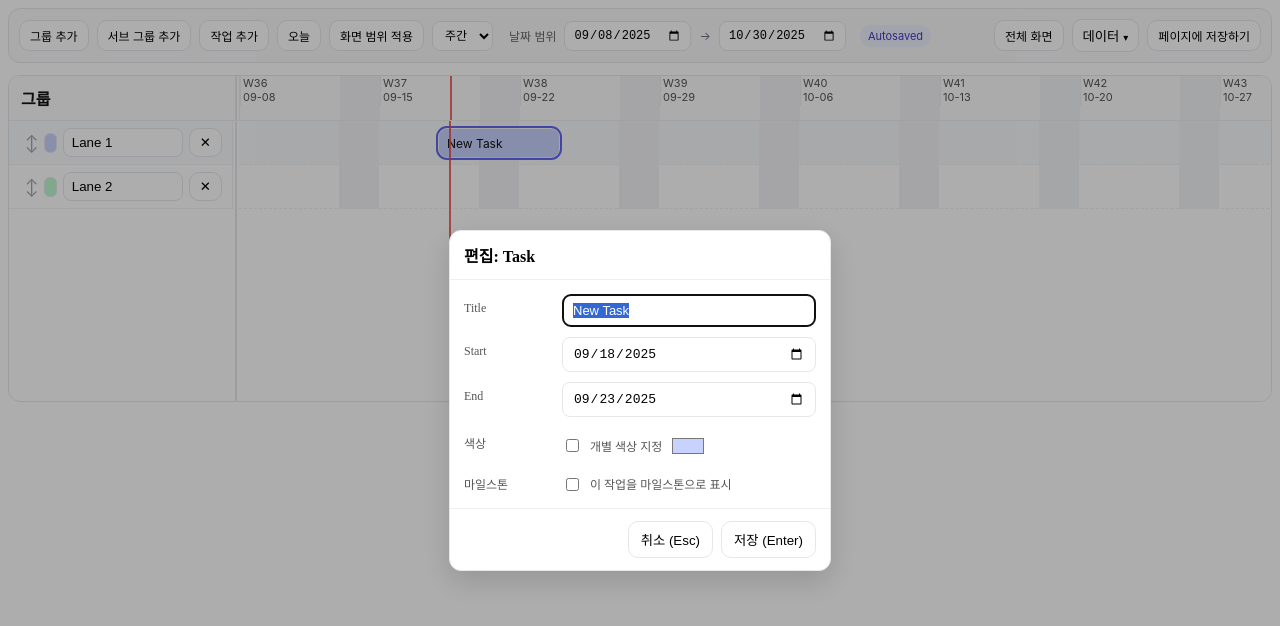
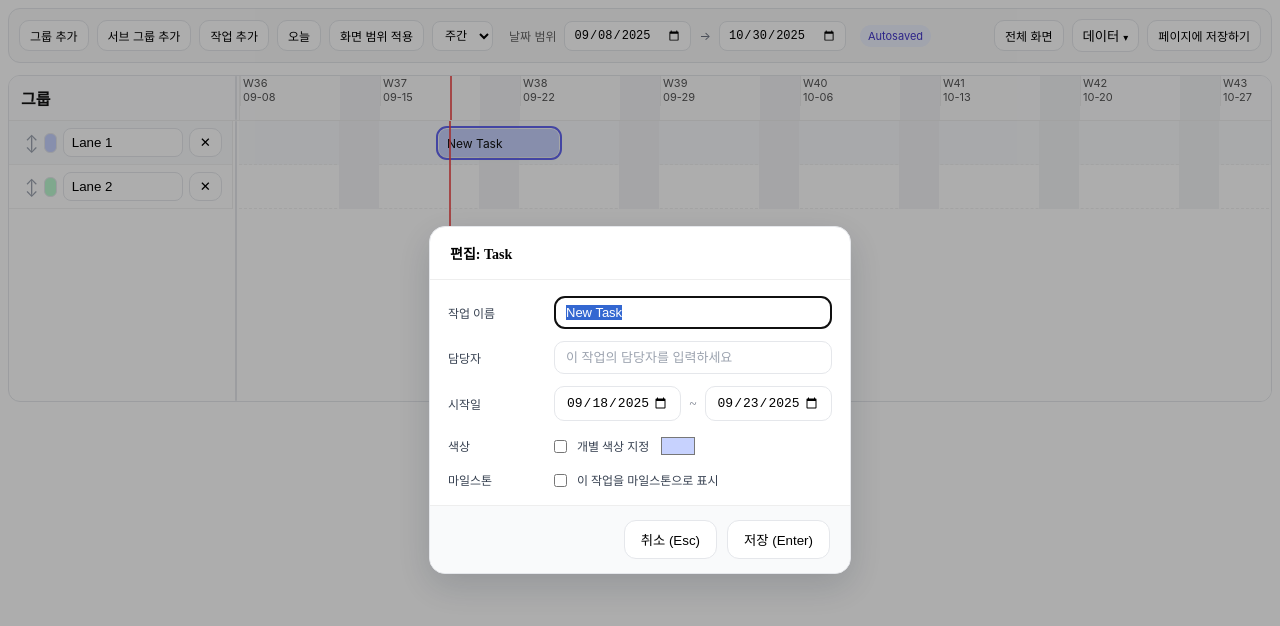
Before and after one commit to Katujsj/roadmap-test-page, a plain HTML site: page index.html in a window 1280 px wide. Both pictures are taken after a click on the button "작업 추가". Drawn offline with Linux system fonts and the light colour scheme.

Commit message:
담당자 필드 추가, 태스크 편집화면 레이아웃 구성 변경

```diff
--- a/index.html
+++ b/index.html
@@ -106,13 +106,21 @@
 
   /* Modal */
   .rm-backdrop { position:fixed; inset:0; background:rgba(0,0,0,0.32); display:flex; align-items:center; justify-content:center; z-index:2147483000; }
-  .rm-modal { width:380px; max-width:90vw; background:#fff; border:1px solid #e5e7eb; border-radius:12px; box-shadow:0 10px 30px rgba(0,0,0,.15); max-height:80vh; overflow:auto; }
-  .rm-modal header { padding:12px 14px; border-bottom:1px solid #eee; font-weight:600; }
-  .rm-modal .rm-body { padding:14px; display:grid; grid-template-columns:90px 1fr; gap:10px 8px; }
-  .rm-modal .rm-body label { font-size:12px; color:#555; padding-top:7px; }
-  .rm-modal .rm-body input[type="text"], .rm-modal .rm-body input[type="date"] { border:1px solid #e5e7eb; border-radius:8px; padding:8px 10px; font-size:13px; width:100%; box-sizing:border-box; }
-  .rm-modal footer { display:flex; justify-content:flex-end; gap:8px; padding:12px 14px; border-top:1px solid #eee; }
-  .rm-modal .rm-btn { padding:8px 12px; border-radius:10px; }
+  .rm-modal { width:420px; max-width:92vw; background:#fff; border:1px solid #e5e7eb; border-radius:16px; box-shadow:0 12px 36px rgba(15,23,42,0.16); max-height:80vh; overflow:auto; }
+  .rm-modal header { padding:16px 20px; border-bottom:1px solid #eee; font-weight:600; font-size:14px; }
+  .rm-modal .rm-body { padding:16px 18px; display:grid; grid-template-columns:96px minmax(0,1fr); gap:12px 10px; align-items:center; }
+  .rm-modal .rm-body label { font-size:12px; color:#374151; font-weight:500; padding-top:0; }
+  .rm-modal .rm-body input[type="text"], .rm-modal .rm-body input[type="date"] { border:1px solid #e5e7eb; border-radius:10px; padding:8px 11px; font-size:13px; width:100%; max-width:100%; min-width:0; box-sizing:border-box; background:#fff; }
+  .rm-modal .rm-body input[type="text"]::placeholder { color:#9ca3af; }
+  .rm-modal .rm-body .rm-date-range { display:flex; align-items:center; gap:8px; }
+  .rm-modal .rm-body .rm-date-range input[type="date"] { flex:1 1 0; min-width:0; }
+  .rm-modal .rm-body .rm-date-range span { color:#6b7280; font-size:13px; }
+  .rm-modal .rm-body .rm-option-group { display:flex; flex-direction:column; gap:8px; }
+  .rm-modal .rm-body .rm-option-row { display:flex; align-items:center; gap:10px; font-size:12px; color:#374151; }
+  .rm-modal .rm-body .rm-option-row input[type="checkbox"] { margin:0; }
+  .rm-modal .rm-body .rm-color-picker { width:38px; height:26px; padding:0; border:none; background:transparent; cursor:pointer; border-radius:8px; }
+  .rm-modal footer { display:flex; justify-content:flex-end; gap:10px; padding:14px 20px; border-top:1px solid #eee; background:#f9fafb; border-radius:0 0 16px 16px; }
+  .rm-modal .rm-btn { padding:9px 16px; border-radius:12px; }
 </style>
 
 <script type="text/javascript">
@@ -1563,6 +1571,7 @@
     var color = (options && options.color != null) ? options.color : null;
     var milestone = options && options.milestone ? true : false;
     var openEditor = options && options.openEditor;
+    var owner = (options && typeof options.owner === 'string') ? options.owner.trim() : '';
     var task = {
       id: makeId(),
       laneId: laneId,
@@ -1572,6 +1581,7 @@
       color: color,
       milestone: milestone
     };
+    if (owner){ task.owner = owner; }
     state.tasks.push(task);
     selectedLaneId = laneId;
     selectedTaskId = task.id;
@@ -1614,6 +1624,7 @@
       color: clip.color || null,
       milestone: !!clip.milestone
     };
+    if (clip.owner){ newTask.owner = clip.owner; }
     state.tasks.push(newTask);
     selectedLaneId = laneId;
     selectedTaskId = newTask.id;
@@ -2188,22 +2199,26 @@
     dialog.innerHTML = ''
       + '<header>편집: Task</header>'
       + '<div class="rm-body">'
-      +   '<label for="rm-ed-title">Title</label>'
+      +   '<label for="rm-ed-title">작업 이름</label>'
       +   '<input id="rm-ed-title" type="text" value="'+escapeHtml(task.title)+'" />'
-      +   '<label for="rm-ed-start">Start</label>'
-      +   '<input id="rm-ed-start" type="date" value="'+task.start+'" />'
-      +   '<label for="rm-ed-end">End</label>'
-      +   '<input id="rm-ed-end" type="date" value="'+task.end+'" />'
+      +   '<label for="rm-ed-owner">담당자</label>'
+      +   '<input id="rm-ed-owner" type="text" value="'+escapeHtml(task.owner || '')+'" placeholder="이 작업의 담당자를 입력하세요" />'
+      +   '<label for="rm-ed-start">시작일</label>'
+      +   '<div class="rm-date-range">'
+      +     '<input id="rm-ed-start" type="date" value="'+task.start+'" />'
+      +     '<span>~</span>'
+      +     '<input id="rm-ed-end" type="date" value="'+task.end+'" aria-label="종료일" />'
+      +   '</div>'
       +   '<label for="rm-ed-usecolor">색상</label>'
-      +   '<div>'
-      +     '<label style="display:flex;align-items:center;gap:8px;">'
+      +   '<div class="rm-option-group">'
+      +     '<label class="rm-option-row">'
       +       '<input id="rm-ed-usecolor" type="checkbox" /> 개별 색상 지정'
-      +       '<input id="rm-ed-color" type="color" style="width:36px;height:24px;padding:0;border:none;background:transparent;" />'
+      +       '<input id="rm-ed-color" type="color" class="rm-color-picker" />'
       +     '</label>'
       +   '</div>'
       +   '<label for="rm-ed-milestone">마일스톤</label>'
-      +   '<div>'
-      +     '<label style="display:flex;align-items:center;gap:8px;">'
+      +   '<div class="rm-option-group">'
+      +     '<label class="rm-option-row">'
       +       '<input id="rm-ed-milestone" type="checkbox"'+(taskMilestone?' checked':'')+' /> 이 작업을 마일스톤으로 표시'
       +     '</label>'
       +   '</div>'
@@ -2217,6 +2232,7 @@
     document.body.appendChild(wrap);
 
     var $t = dialog.querySelector('#rm-ed-title');
+    var $owner = dialog.querySelector('#rm-ed-owner');
     var $s = dialog.querySelector('#rm-ed-start');
     var $e = dialog.querySelector('#rm-ed-end');
     var $save = dialog.querySelector('#rm-ed-save');
@@ -2239,7 +2255,9 @@
       var sVal = $s.value || task.start;
       var eVal = $e.value || task.end;
       if (eVal < sVal){ var tmp=sVal; sVal=eVal; eVal=tmp; }
+      var ownerVal = ($owner && $owner.value) ? $owner.value.trim() : '';
       task.title=title; task.start=sVal; task.end=eVal;
+      if (ownerVal){ task.owner = ownerVal; } else { delete task.owner; }
       if ($useC.checked){ task.color = $col.value; } else { delete task.color; }
       if ($milestone){ task.milestone = !!$milestone.checked; }
       ensureRangeCovers(task.start, task.end);
```
